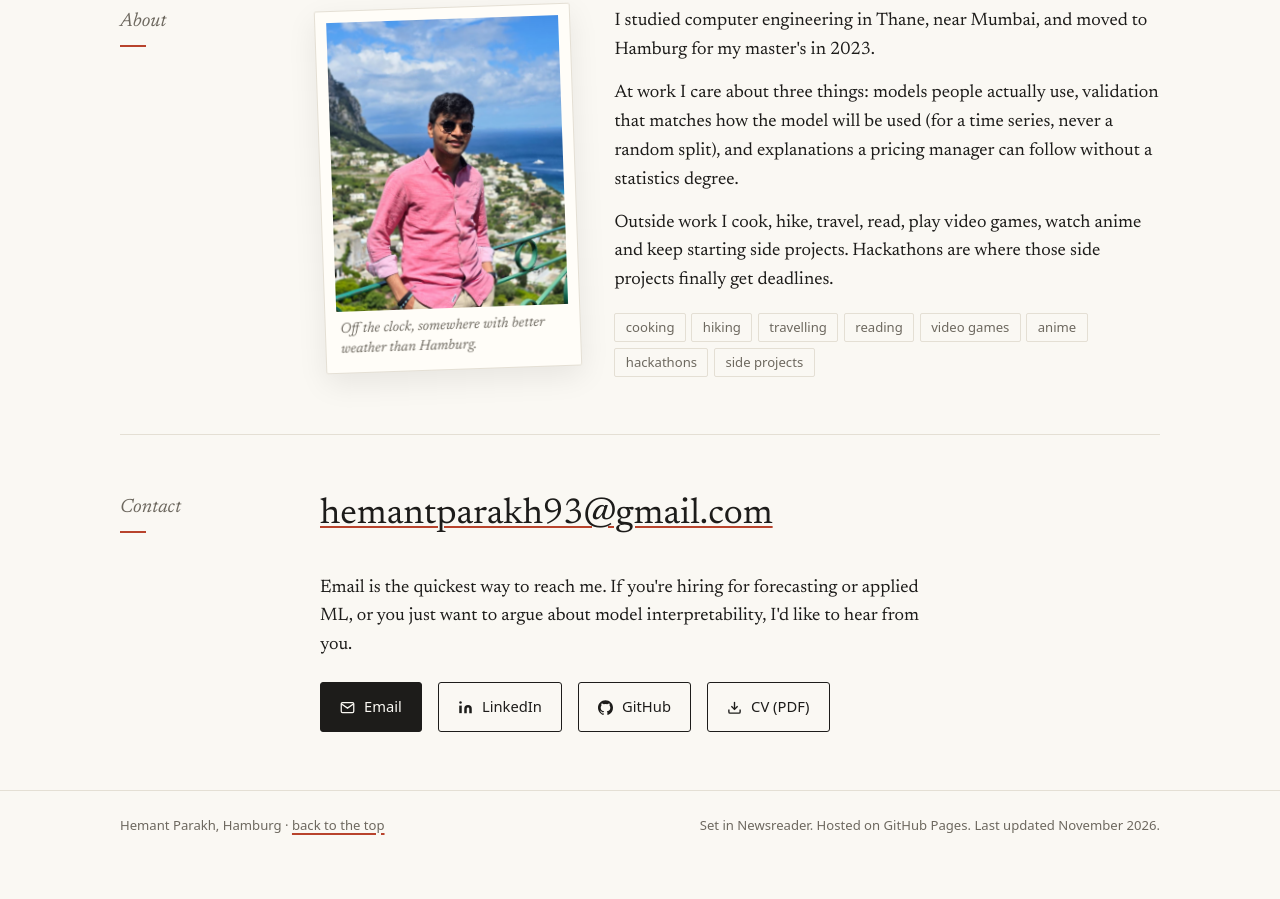
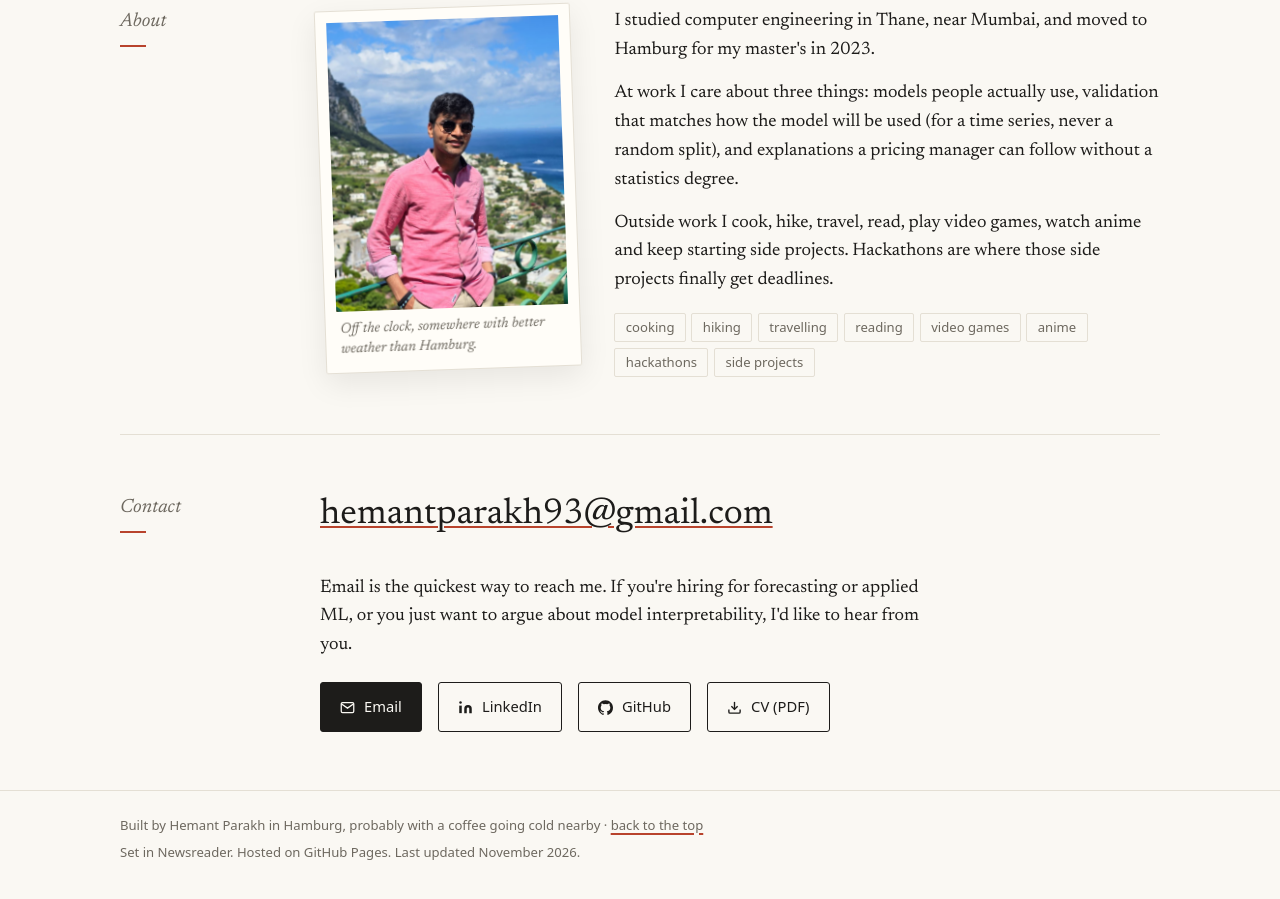
Before and after one commit to Hemant-Parakh/hemant-parakh.github.io, a plain HTML site: page index.html in a window 1280 px wide. Shown: the part 5979-6878 px from the top of the page. Before the commit the page ends 6855 px from the top, so only its background shows below. Drawn offline with Linux system fonts and the light colour scheme.

Commit message:
Bring back the coffee line in the footer

```diff
--- a/index.html
+++ b/index.html
@@ -637,7 +637,7 @@
 
 <footer>
   <div class="wrap">
-    <span>Hemant Parakh, Hamburg · <a href="#top">back to the top</a></span>
+    <span>Built by Hemant Parakh in Hamburg, probably with a coffee going cold nearby · <a href="#top">back to the top</a></span>
     <span>Set in Newsreader. Hosted on GitHub Pages. Last updated November 2026.</span>
   </div>
 </footer>
```
